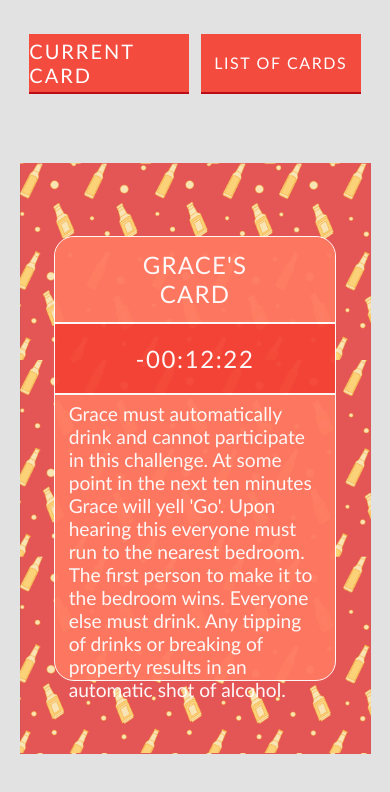
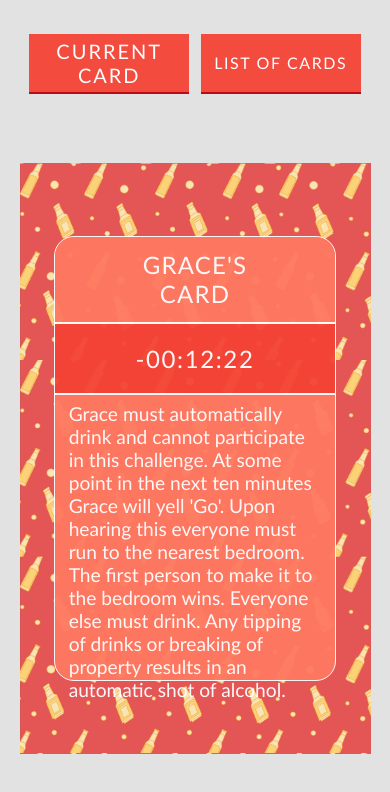
Before and after one commit to RyanH1234/DAG, a Vue app: page /#/dash in a window 390 px wide. In both pictures the pointer is over the element "CURRENT CARD". Shown: the top 792 px of the page. Built offline with nearby package versions, Linux system fonts and the light colour scheme; some icons are missing.

Commit message:
minor styling update

```diff
--- a/src/components/CurrentCard.vue
+++ b/src/components/CurrentCard.vue
@@ -125,9 +125,7 @@ export default {
     overflow: scroll;
     overflow-x: hidden;
   }
-}
 
-@media (max-height: 450px) {
   #content {
     border-radius: 20px 0px 0px 20px;
   }
--- a/src/components/Tabs.vue
+++ b/src/components/Tabs.vue
@@ -83,6 +83,7 @@ export default {
 
   .tab:hover {
     font-size: 1.25em;
+    text-align: center;
   }
 }
 
```
